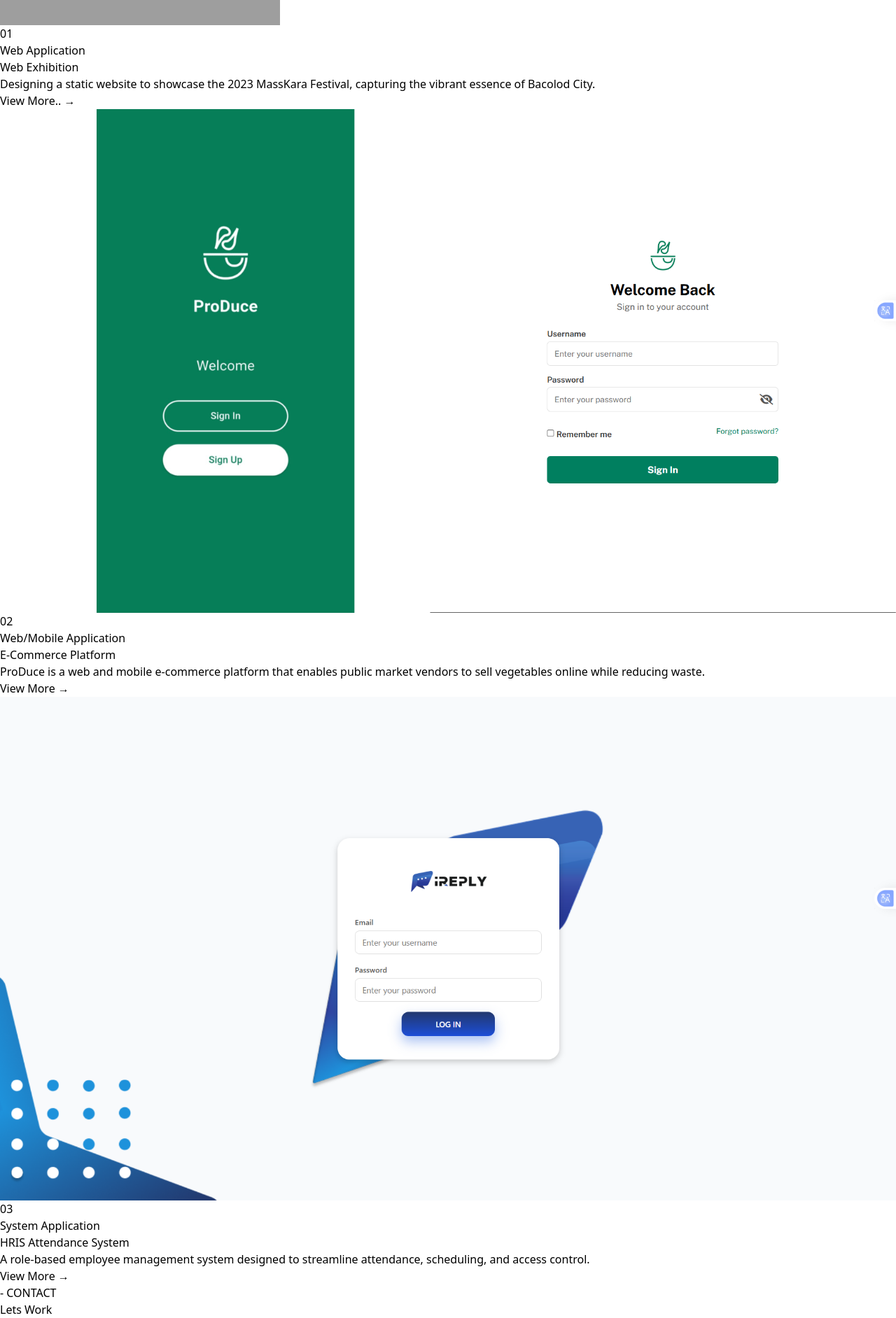
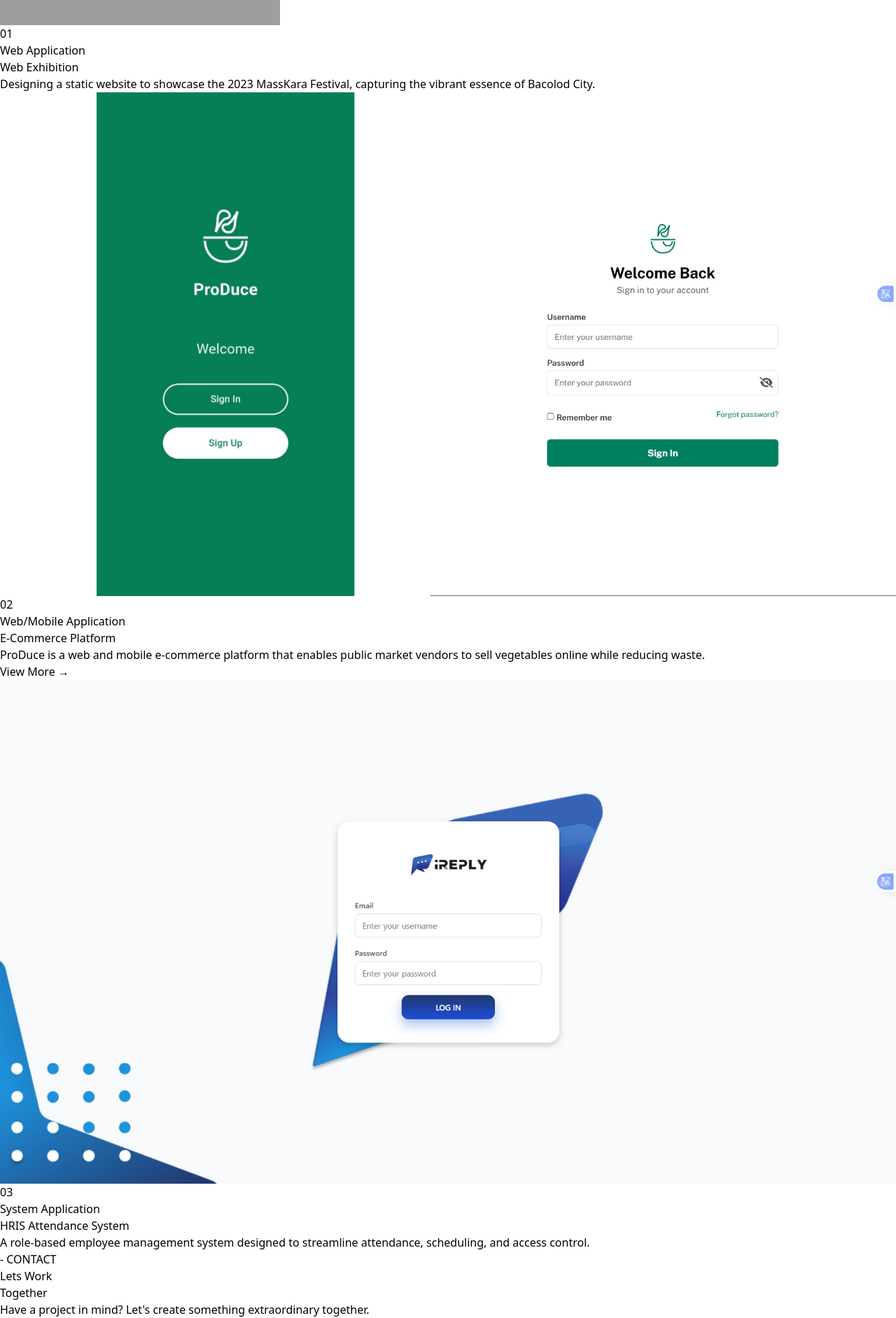
Before and after one commit to dennisseverino/My_Portfolio, a React (Vite) app: page / in a window 1280 px wide. Shown: the part 1820-3704 px from the top of the page at 70% size. Built offline with nearby package versions, Linux system fonts and the light colour scheme; grey boxes are pictures that could not be loaded.

Commit message:
updated css

```diff
--- a/src/components/Navbar.tsx
+++ b/src/components/Navbar.tsx
@@ -18,7 +18,7 @@
           className="relative group cursor-pointer"
         >
           Home
-          <span className="absolute left-0 -bottom-1 h-[2px] w-full bg-[#82FFF3] scale-x-0 group-hover:scale-x-100 origin-left transition-transform duration-300"></span>
+          <span className="absolute left-0 -bottom-1 h-[2px] w-full bg-[#353535] scale-x-0 group-hover:scale-x-100 origin-left transition-transform duration-300"></span>
         </Link>
 
         {/* ABOUT */}
@@ -29,7 +29,7 @@
           className="relative group cursor-pointer"
         >
           About
-          <span className="absolute left-0 -bottom-1 h-[2px] w-full bg-[#82FFF3] scale-x-0 group-hover:scale-x-100 origin-left transition-transform duration-300"></span>
+          <span className="absolute left-0 -bottom-1 h-[2px] w-full bg-[#353535] scale-x-0 group-hover:scale-x-100 origin-left transition-transform duration-300"></span>
         </Link>
 
         {/* SKILLS */}
@@ -40,7 +40,7 @@
           className="relative group cursor-pointer"
         >
           Skills
-          <span className="absolute left-0 -bottom-1 h-[2px] w-full bg-[#82FFF3] scale-x-0 group-hover:scale-x-100 origin-left transition-transform duration-300"></span>
+          <span className="absolute left-0 -bottom-1 h-[2px] w-full bg-[#353535] scale-x-0 group-hover:scale-x-100 origin-left transition-transform duration-300"></span>
         </Link>
 
         {/* PROJECTS */}
@@ -51,7 +51,7 @@
           className="relative group cursor-pointer"
         >
           Projects
-          <span className="absolute left-0 -bottom-1 h-[2px] w-full bg-[#82FFF3] scale-x-0 group-hover:scale-x-100 origin-left transition-transform duration-300"></span>
+          <span className="absolute left-0 -bottom-1 h-[2px] w-full bg-[#353535] scale-x-0 group-hover:scale-x-100 origin-left transition-transform duration-300"></span>
         </Link>
 
         {/* CONTACT */}
@@ -62,7 +62,7 @@
           className="relative group cursor-pointer"
         >
           Contact
-          <span className="absolute left-0 -bottom-1 h-[2px] w-full bg-[#82FFF3] scale-x-0 group-hover:scale-x-100 origin-left transition-transform duration-300"></span>
+          <span className="absolute left-0 -bottom-1 h-[2px] w-full bg-[#353535] scale-x-0 group-hover:scale-x-100 origin-left transition-transform duration-300"></span>
         </Link>
 
       </div>
--- a/src/components/Projects.tsx
+++ b/src/components/Projects.tsx
@@ -82,15 +82,15 @@
 
               {/* TEXT */}
               <div className={isReverse ? "md:order-1" : ""}>
-                <h3 className="text-5xl font-bold text-gray-500 mb-2">
+                <h3 className="text-6xl font-bold text-gray-500 mb-2">
                   {project.id}
                 </h3>
 
-                <p className="text-gray-400 text-sm mb-2">
+                <p className="text-gray-400 text-medium mb-2">
                   {project.type}
                 </p>
 
-                <h4 className="text-2xl font-semibold text-[#82FFF3] mb-4">
+                <h4 className="text-3xl font-semibold text-[#82FFF3] mb-4">
                   {project.title}
                 </h4>
 
@@ -98,23 +98,13 @@
                   {project.description}
                 </p>
 
-                {project.link && (
-                  project.link.endsWith(".html") ? (
-                    <a
-                      href={project.link}
-                      target="_blank"
-                      className="text-[#82FFF3] text-sm hover:underline"
-                    >
-                      View More.. →
-                    </a>
-                  ) : (
-                    <Link
-                      to={project.link}
-                      className="text-[#82FFF3] text-sm hover:underline"
-                    >
-                      View More →
-                    </Link>
-                  )
+                {project.id === "02" && (
+                  <Link
+                    to="/produce"
+                    className="text-[#82FFF3] text-sm hover:underline"
+                  >
+                    View More →
+                  </Link>
                 )}
               </div>
 
```
